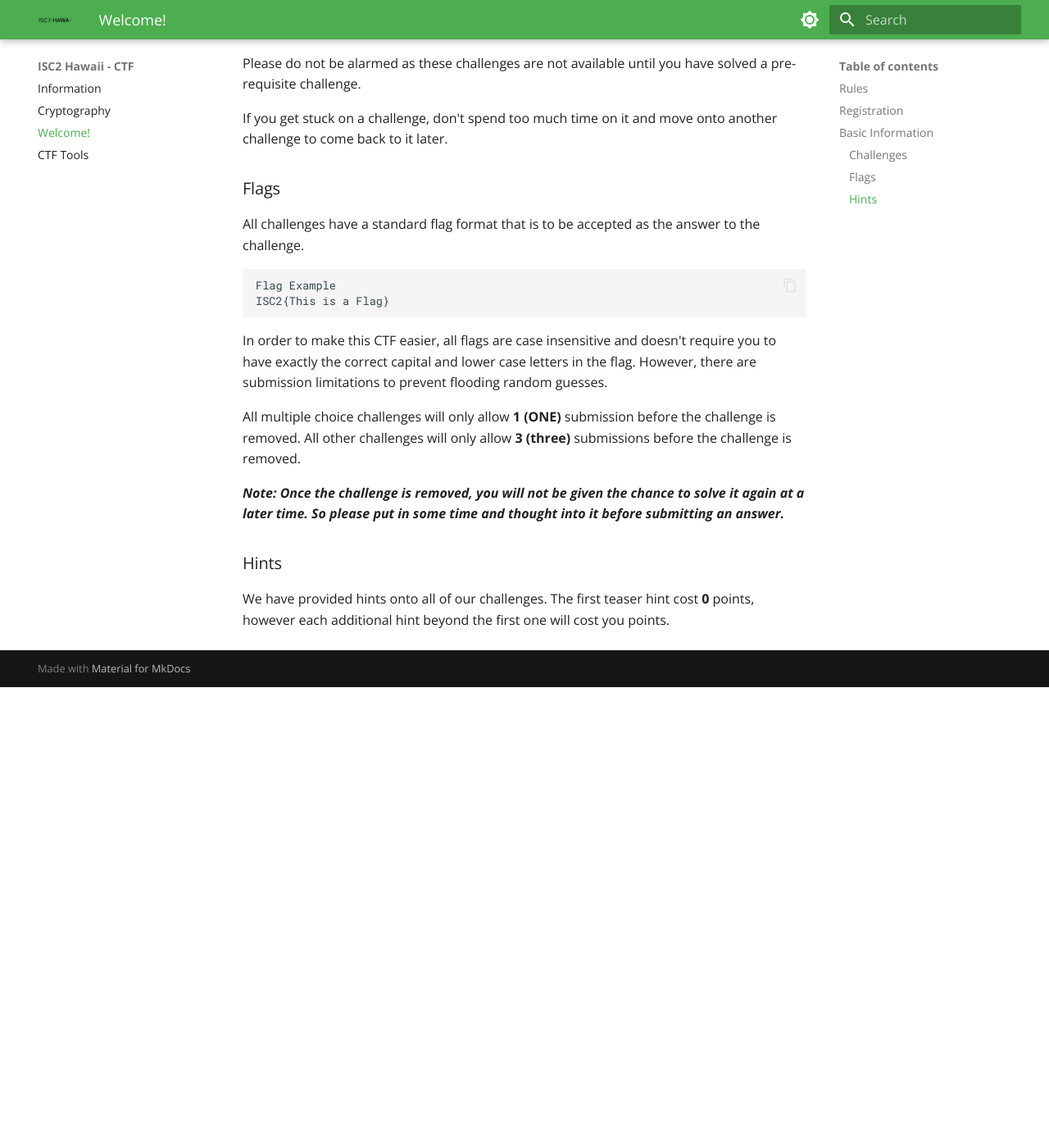
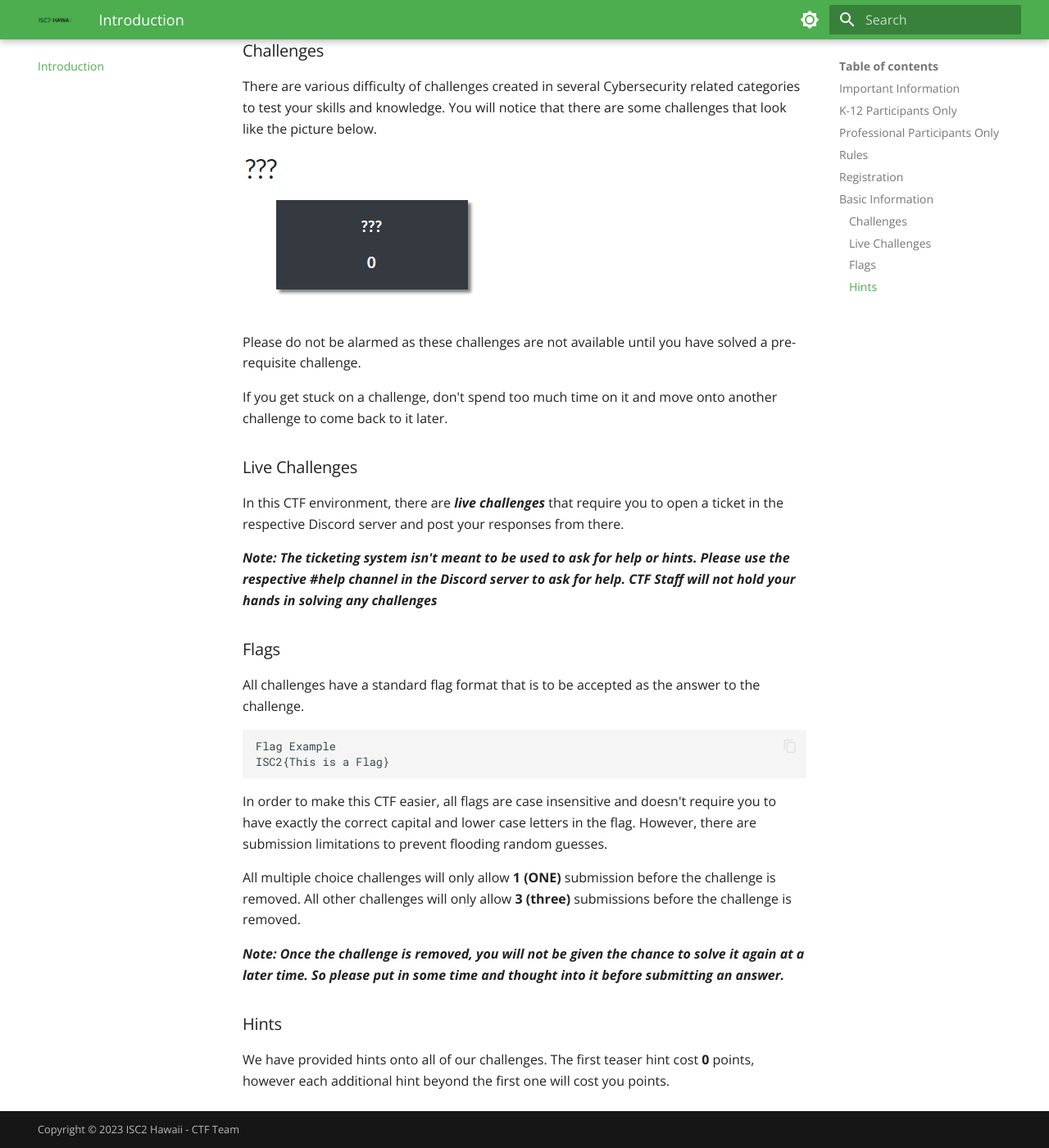
Before and after one commit to isc2hawaiichapter/ctf, an MkDocs documentation site: the page built from docs/introduction.md, in a window 1280 px wide and 1400 px high, scrolled down 1486 px. Shown: the whole window at 82% size. Built offline with MkDocs 1.6.1 and Material for MkDocs 9.7.7, drawn with Linux system fonts in a browser that asks for light colours; before the commit the page ends 2324 px from its top, so only the background shows below that; some of the changed text lies outside the part shown.

Commit message:
Modified welcome page

```diff
--- a/docs/introduction.md
+++ b/docs/introduction.md
@@ -1,14 +1,19 @@
-# Welcome!
+# Introduction
 
 Aloha and Mahalo for participating in the Capture the Flag (CTF) event hosted by [ISC2 Hawaii](https://isc2hawaii.com/).
 
+## Important Information
 To access the CTF platform please visit [here](https://ctf.isc2hawaii.com/).
 
+## K-12 Participants Only
 [K-12 Only Discord Server](https://discord.com/invite/EEUtj3d38z)
 
+## Professional Participants Only
 [Professionals Only Discord Server](https://discord.com/invite/7YmvJ9Sj6N)
 
 ## Rules
+
+The following rules applies to both the CTF platform and Discord servers. You will be removed from participating in the CTF if you are caught.
 
 * No inappropriate usernames and nicknames.
 * No sexually usernames and explicit nicknames.
@@ -30,6 +35,8 @@
 Begin by registering for a CTF account, on the top right of the CTF site. Click on "Register".
 Be sure to fill out all the information such as the username, email address (must be able to verify account), a strong password, and your Affiliation (Name of the company or school that you're affiliated with e.g. Kaimuki High School, Hawaii Bank).
 
+
+
 ## Basic Information
 
 ### Challenges
@@ -41,6 +48,12 @@
 Please do not be alarmed as these challenges are not available until you have solved a pre-requisite challenge.
 
 If you get stuck on a challenge, don't spend too much time on it and move onto another challenge to come back to it later.
+
+### Live Challenges
+
+In this CTF environment, there are ***live challenges*** that require you to open a ticket in the respective Discord server and post your responses from there.
+
+***Note: The ticketing system isn't meant to be used to ask for help or hints. Please use the respective #help channel in the Discord server to ask for help. CTF Staff will not hold your hands in solving any challenges***
 
 ### Flags
 
--- a/mkdocs.yml
+++ b/mkdocs.yml
@@ -18,12 +18,22 @@
             icon: material/brightness-4
             name: Switch to light mode
     features:
+        - header.autohide
         - search.suggest
         - search.highlight
         - content.tabs.link
         - content.code.annotation
         - content.code.copy
         - content.code.select
+        - navigation.instant
+        - navigation.instant.prefetch
+        - navigation.instant.progress
+        - navigation.tabs
+        - navigation.sections
+        - navigation.expand
+        - navigation.path
+        - navigation.indexes
+        #- navigation.footer
     language: en
 markdown_extensions:
   - pymdownx.highlight:
@@ -33,3 +43,13 @@
   - pymdownx.inlinehilite
   - pymdownx.snippets
   - pymdownx.superfences
+extra:
+  generator: false
+  consent:
+    title: Cookie consent
+    description: >-
+      We use cookies to recognize your repeated visits and preferences, as well
+      as to measure the effectiveness of our documentation and whether users
+      find what they're searching for. With your consent, you're helping us to
+      make our documentation better.
+copyright: Copyright &copy; 2023 ISC2 Hawaii - CTF Team
```
